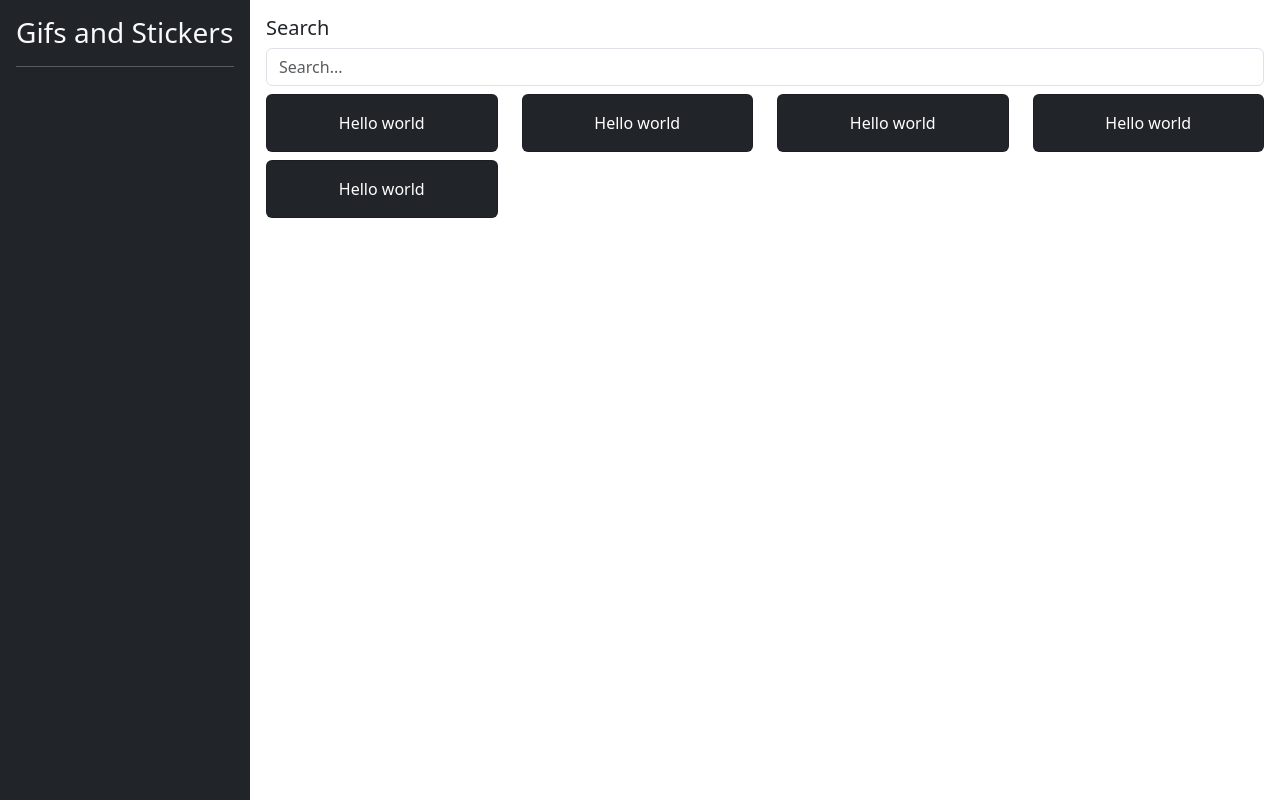
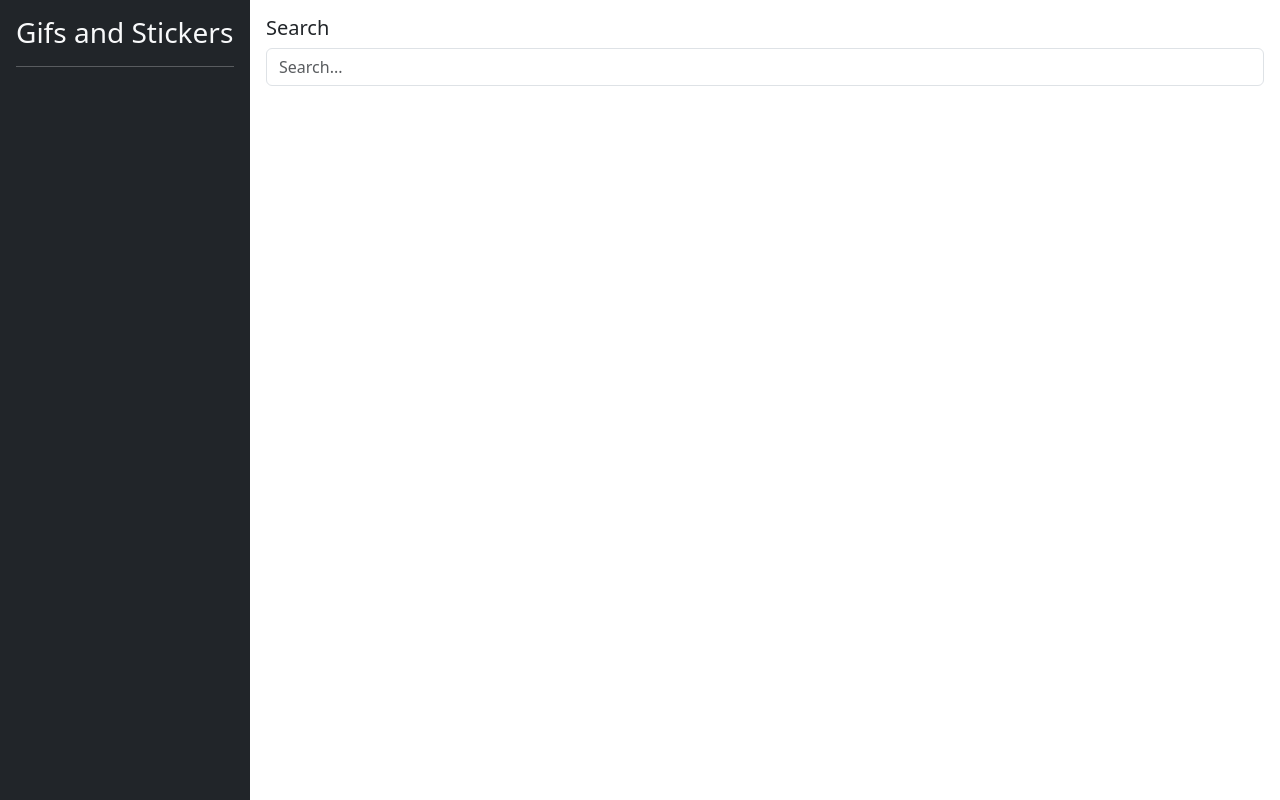
Before and after one commit to jestevezsoarez/gifs-and-stickers, an Angular app: page / in a window 1280 px wide. Built offline with nearby package versions, Linux system fonts and the light colour scheme.

Commit message:
calling service to fetch images and titles

```diff
--- a/src/app/gifs/components/card-list/card-list.component.html
+++ b/src/app/gifs/components/card-list/card-list.component.html
@@ -1,46 +1,10 @@
 <div class="row">
 
-  <div class="col-md-3 col-sm-6">
+  <div class="col-md-3 col-sm-6" *ngFor="let gif of gifs">
     <div class="card mb-2 text-center bg-dark">
-      <!-- TODO: Create image -->
+      <img [src]="gif.images.downsized.url" [alt]="gif.title">
       <div class="card-body text-white">
-        <p class="card-text">Hello world</p>
-      </div>
-    </div>
-  </div>
-
-  <div class="col-md-3 col-sm-6">
-    <div class="card mb-2 text-center bg-dark">
-      <!-- TODO: Create image -->
-      <div class="card-body text-white">
-        <p class="card-text">Hello world</p>
-      </div>
-    </div>
-  </div>
-
-  <div class="col-md-3 col-sm-6">
-    <div class="card mb-2 text-center bg-dark">
-      <!-- TODO: Create image -->
-      <div class="card-body text-white">
-        <p class="card-text">Hello world</p>
-      </div>
-    </div>
-  </div>
-
-  <div class="col-md-3 col-sm-6">
-    <div class="card mb-2 text-center bg-dark">
-      <!-- TODO: Create image -->
-      <div class="card-body text-white">
-        <p class="card-text">Hello world</p>
-      </div>
-    </div>
-  </div>
-
-  <div class="col-md-3 col-sm-6">
-    <div class="card mb-2 text-center bg-dark">
-      <!-- TODO: Create image -->
-      <div class="card-body text-white">
-        <p class="card-text">Hello world</p>
+        <p class="card-text">{{ gif.title }}</p>
       </div>
     </div>
   </div>
--- a/src/app/gifs/components/card-list/card-list.component.ts
+++ b/src/app/gifs/components/card-list/card-list.component.ts
@@ -1,4 +1,5 @@
-import { Component } from '@angular/core';
+import { Component, Input } from '@angular/core';
+import { Gif } from '../../interfaces/gifs.interfaces';
 
 @Component({
   selector: 'gifs-card-list',
@@ -7,4 +8,6 @@ import { Component } from '@angular/core';
 })
 export class CardListComponent {
 
+  @Input() public gifs: Gif[] = [];
+
 }
--- a/src/app/gifs/pages/home-page/home-page.component.html
+++ b/src/app/gifs/pages/home-page/home-page.component.html
@@ -4,6 +4,6 @@
   </div>
 
   <div class="col-12 pt-2">
-    <gifs-card-list></gifs-card-list>
+    <gifs-card-list [gifs]="gifs"></gifs-card-list>
   </div>
 </div>
--- a/src/app/gifs/pages/home-page/home-page.component.ts
+++ b/src/app/gifs/pages/home-page/home-page.component.ts
@@ -1,4 +1,6 @@
 import { Component } from '@angular/core';
+import { GifsService } from '../../services/gifs.service';
+import { Gif } from '../../interfaces/gifs.interfaces';
 
 @Component({
   selector: 'gifs-home-page',
@@ -7,4 +9,9 @@ import { Component } from '@angular/core';
 })
 export class HomePageComponent {
 
+  constructor(private gifsService: GifsService) {}
+
+  get gifs(): Gif[] {
+    return this.gifsService.gifList;
+  }
 }
--- a/src/app/gifs/services/gifs.service.ts
+++ b/src/app/gifs/services/gifs.service.ts
@@ -1,5 +1,6 @@
 import { HttpClient, HttpParams } from '@angular/common/http';
 import { Injectable } from '@angular/core';
+import { Gif, SearchResponse } from '../interfaces/gifs.interfaces';
 
 @Injectable({
   providedIn: 'root',
@@ -9,6 +10,7 @@ export class GifsService {
   private apiKey: string = 'uwiy2NxdVdsk3m5DGWgvUCIXNKxVCBf3';
   private serviceUrl: string = 'https://api.giphy.com/v1/gifs';
   public limit: string = '10';
+  public gifList: Gif[] = [];
 
   constructor(private http: HttpClient) {}
 
@@ -36,12 +38,14 @@ export class GifsService {
       .set('limit', this.limit)
 
     // Returns an observable
-    this.http.get(`${this.serviceUrl}/search`, {params})
+    this.http.get<SearchResponse>(`${this.serviceUrl}/search`, {params})
       .subscribe(resp => {
-        console.log(resp);
+        this.gifList = resp.data;
+        console.log(this.gifList);
       });
 
     this._tagsHistory.unshift(tag);
+
   }
 
 }
```
